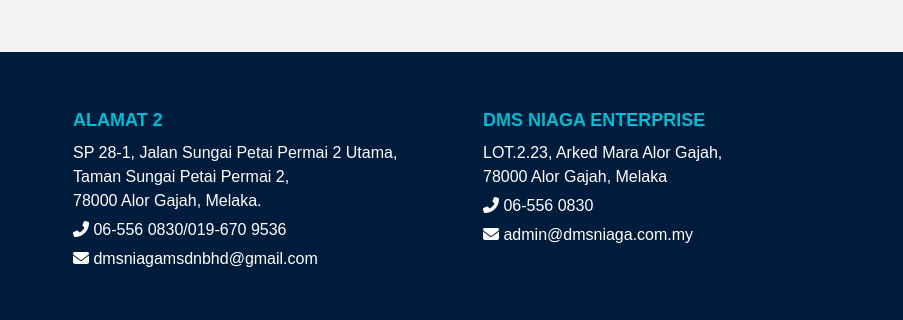
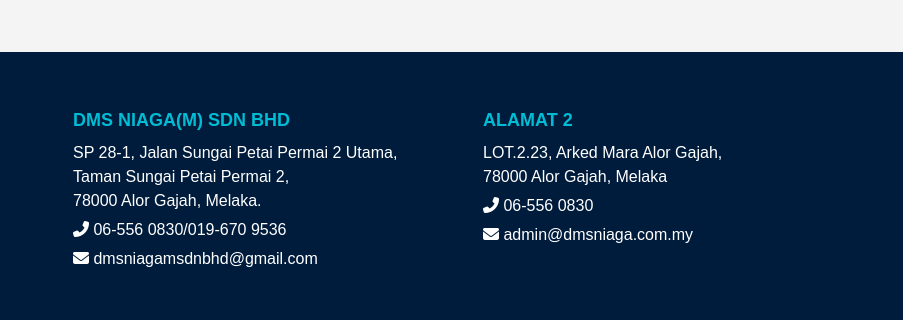
Before and after one commit to BocahAAA/DMSNIAGA, a plain HTML site: page index.html in a window 1280 px wide. Shown: the part 3996-4316 px from the top of the page, 377-1280 px from the left. Drawn offline with nearby package versions, Linux system fonts and the light colour scheme.

Commit message:
Update index.html

```diff
--- a/index.html
+++ b/index.html
@@ -265,14 +265,14 @@
       </div>
     </div>
     <div class="footer-center">
-      <h3>ALAMAT 2</h3>
+      <h3>DMS NIAGA(M) SDN BHD</h3>
       <p>SP 28-1, Jalan Sungai Petai Permai 2 Utama,<br> Taman Sungai Petai Permai 2,<br> 78000 Alor Gajah, Melaka.</p>
       <p><i class="fas fa-phone-alt"></i> 06-556 0830/019-670 9536</p>
       <p><i class="fas fa-envelope"></i><a href="mailto:admin@dmsniaga.com.my" class="no-underline"> dmsniagamsdnbhd@gmail.com </p></a>
 
     </div>
     <div class="footer-right">
-      <h3>DMS NIAGA ENTERPRISE</h3>
+      <h3>ALAMAT 2</h3>
       <p>LOT.2.23, Arked Mara Alor Gajah,  <br>78000 Alor Gajah, Melaka</p>
       <p><i class="fas fa-phone-alt"></i> 06-556 0830 </p>
       <p><i class="fas fa-envelope"></i> admin@dmsniaga.com.my</p>
```
